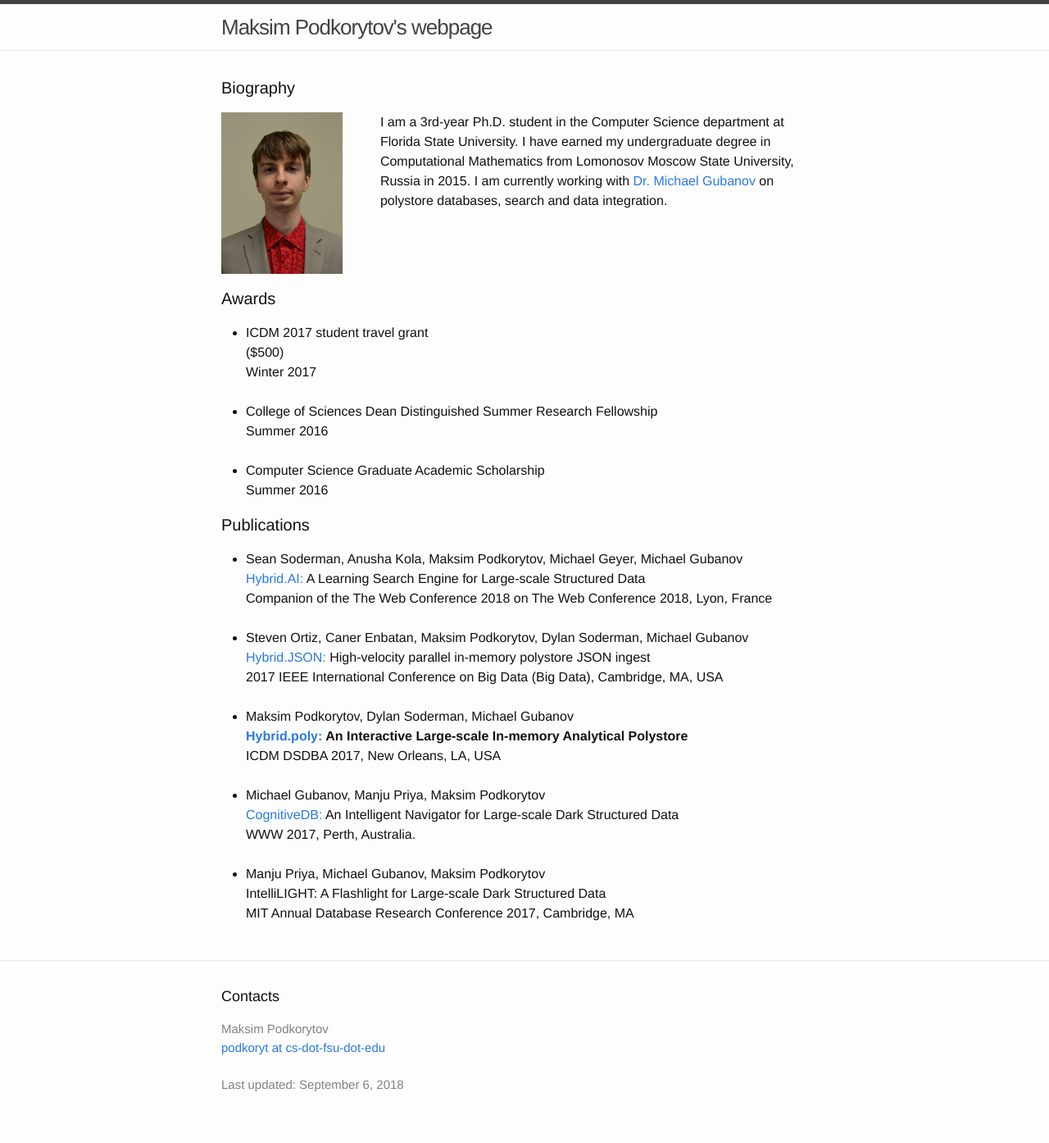
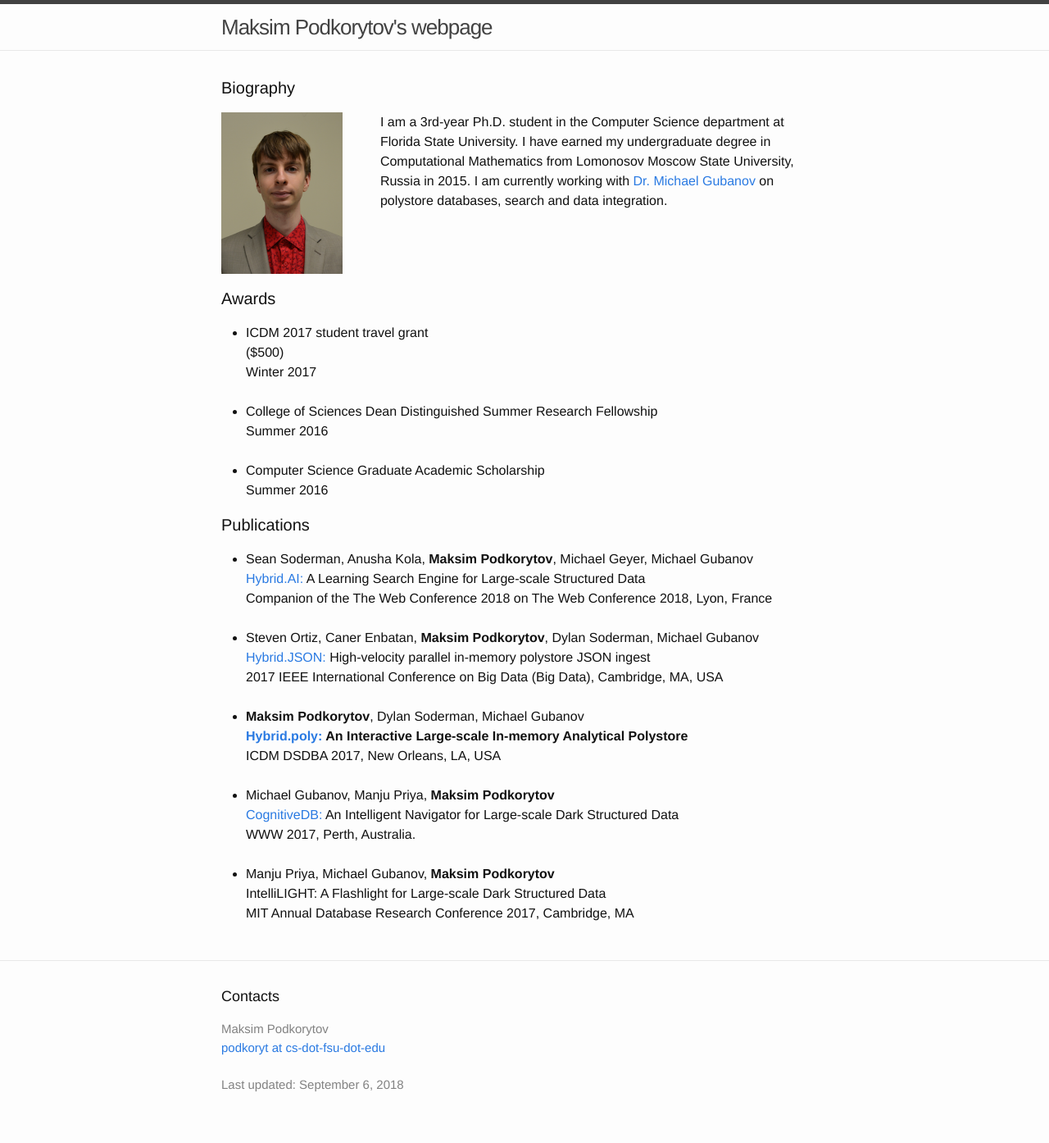
Before and after one commit to tenpercent/tenpercent.github.io, a Jekyll site: the page built from index.html, in a window 1280 px wide. Shown: the whole page at 82% size. Built offline with Jekyll 4.4.1, drawn with Linux system fonts in a browser that asks for light colours.

```diff
--- a/index.html
+++ b/index.html
@@ -44,7 +44,7 @@ layout: default
   <h1 class="page-heading">Publications</h1>
   <ul>
     <li>
-      Sean Soderman, Anusha Kola, Maksim Podkorytov, Michael Geyer, Michael Gubanov
+      Sean Soderman, Anusha Kola, <strong>Maksim Podkorytov</strong>, Michael Geyer, Michael Gubanov
       <br>
       <a href="https://dl.acm.org/citation.cfm?doid=3184558.3191600">Hybrid.AI:</a> A Learning Search Engine for Large-scale Structured Data
       <br>
@@ -52,7 +52,7 @@ layout: default
     </li>
     <br>
     <li>
-      Steven Ortiz, Caner Enbatan, Maksim Podkorytov, Dylan Soderman, Michael Gubanov
+      Steven Ortiz, Caner Enbatan, <strong>Maksim Podkorytov</strong>, Dylan Soderman, Michael Gubanov
       <br>
       <a href="http://ieeexplore.ieee.org/document/8258549/">Hybrid.JSON:</a> High-velocity parallel in-memory polystore JSON ingest
       <br>
@@ -60,7 +60,7 @@ layout: default
     </li>
     <br>
     <li>
-      Maksim Podkorytov, Dylan Soderman, Michael Gubanov
+      <strong>Maksim Podkorytov</strong>, Dylan Soderman, Michael Gubanov
       <br>
       <strong>
       <a href="http://ieeexplore.ieee.org/document/8215643/">Hybrid.poly:</a> An Interactive Large-scale In-memory Analytical Polystore
@@ -70,7 +70,7 @@ layout: default
     </li>
     <br>
     <li>
-      Michael Gubanov, Manju Priya, Maksim Podkorytov
+      Michael Gubanov, Manju Priya, <strong>Maksim Podkorytov</strong>
       <br>
       <a href="http://papers.www2017.com.au.s3-website-ap-southeast-2.amazonaws.com/companion/p207.pdf">CognitiveDB:</a> An Intelligent Navigator for Large-scale Dark Structured Data
       <br>
@@ -78,7 +78,7 @@ layout: default
     </li>
     <br>
     <li>
-      Manju Priya, Michael Gubanov, Maksim Podkorytov
+      Manju Priya, Michael Gubanov, <strong>Maksim Podkorytov</strong>
       <br>
       IntelliLIGHT: A Flashlight for Large-scale Dark Structured Data
       <br>
```
